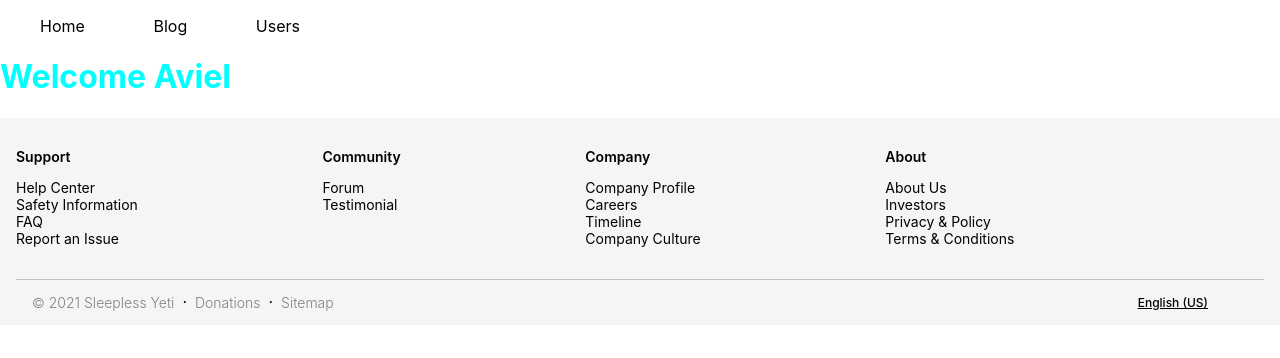
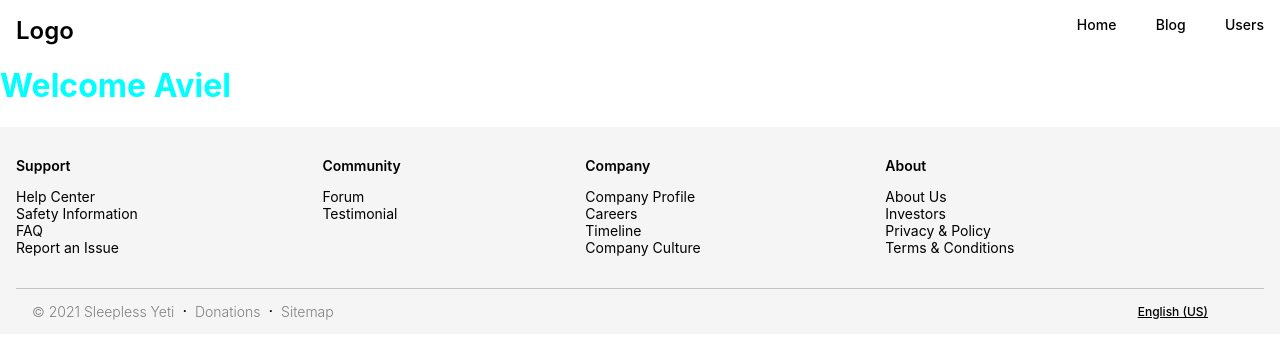
Before and after one commit to orangdong/next-typescript, a Next.js app: page / in a window 1280 px wide. Shown: the top 358 px of the page. Built offline with nearby package versions, Linux system fonts and the light colour scheme.

Commit message:
header finish

```diff
--- /dev/null
+++ b/components/Header/Header.module.css
@@ -0,0 +1,27 @@
+.navigation{
+    display: flex;
+    justify-content: space-between;
+    padding-top: 1rem;
+    padding-left: 1rem;
+    padding-right: 1rem;
+    max-width: 1400px;
+    margin: auto;
+}
+
+.logo{
+    font-weight: 600;
+    font-size: 24px;
+}
+
+.nav-item{
+    display: flex;
+    width: 15%;
+    font-size: 14px;
+    justify-content: space-between;
+    font-weight: 500;
+
+}
+
+.nav-link:hover{
+    text-decoration: underline;;
+}
--- a/components/Header/index.tsx
+++ b/components/Header/index.tsx
@@ -1,19 +1,19 @@
 import Link from 'next/link';
+import style from './Header.module.css';
 
 export default function Header() {
   return (
     <header>
-      <ul style={{
-        listStyleType: 'none',
-        display: 'flex',
-        justifyContent: 'space-between',
-        width: `${300}px`,
-      }}
-      >
-        <li><Link href="/"><a>Home</a></Link></li>
-        <li><Link href="/blog"><a>Blog</a></Link></li>
-        <li><Link href="/users"><a>Users</a></Link></li>
-      </ul>
+      <div className={style.navigation}>
+        <div className={style.logo}>
+          Logo
+        </div>
+        <div className={style['nav-item']}>
+          <Link href="/"><a className={style['nav-link']}>Home</a></Link>
+          <Link href="/blog"><a className={style['nav-link']}>Blog</a></Link>
+          <Link href="/users"><a className={style['nav-link']}>Users</a></Link>
+        </div>
+      </div>
     </header>
   );
 }
```
